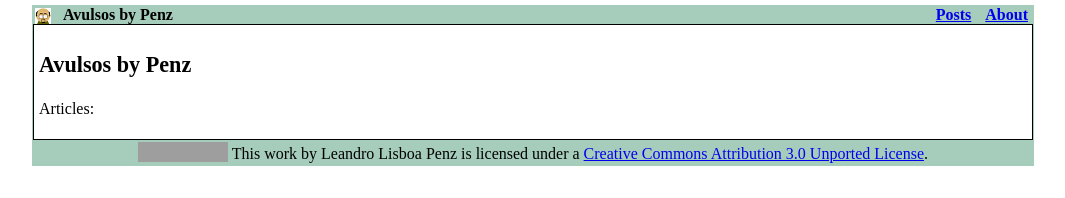
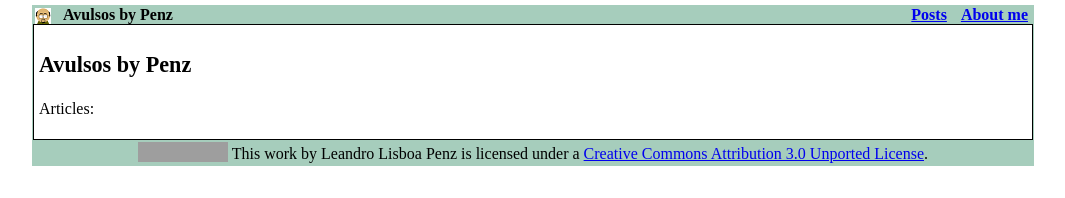
Before and after one commit to lpenz/lpenz.github.io, a Jekyll site: the page built from index.html, in a window 1280 px wide. Shown: the top 198 px of the page, without its empty margins (107-1172 px from the left). Built offline with Jekyll 4.4.1, drawn with Linux system fonts in a browser that asks for light colours; grey boxes are pictures that could not be loaded.

```diff
--- a/_layouts/default.html
+++ b/_layouts/default.html
@@ -16,7 +16,7 @@
 	</div>
 	<ul id="nav">
 		<li><a href="/posts.html">Posts</a></li>
-		<li><a href="/about.html">About</a></li>
+		<li><a href="/aboutme.html">About me</a></li>
 	</ul>
 </div>
 <div id="contents">
```
